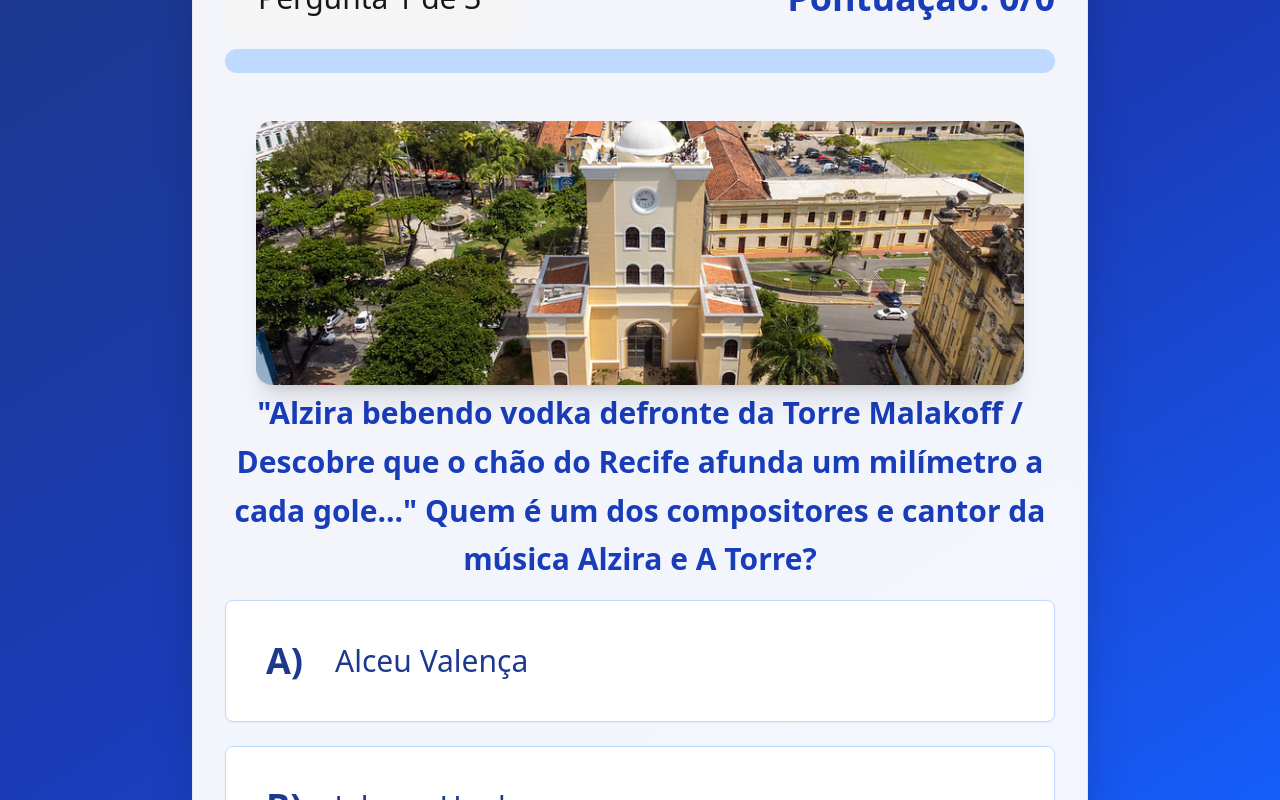
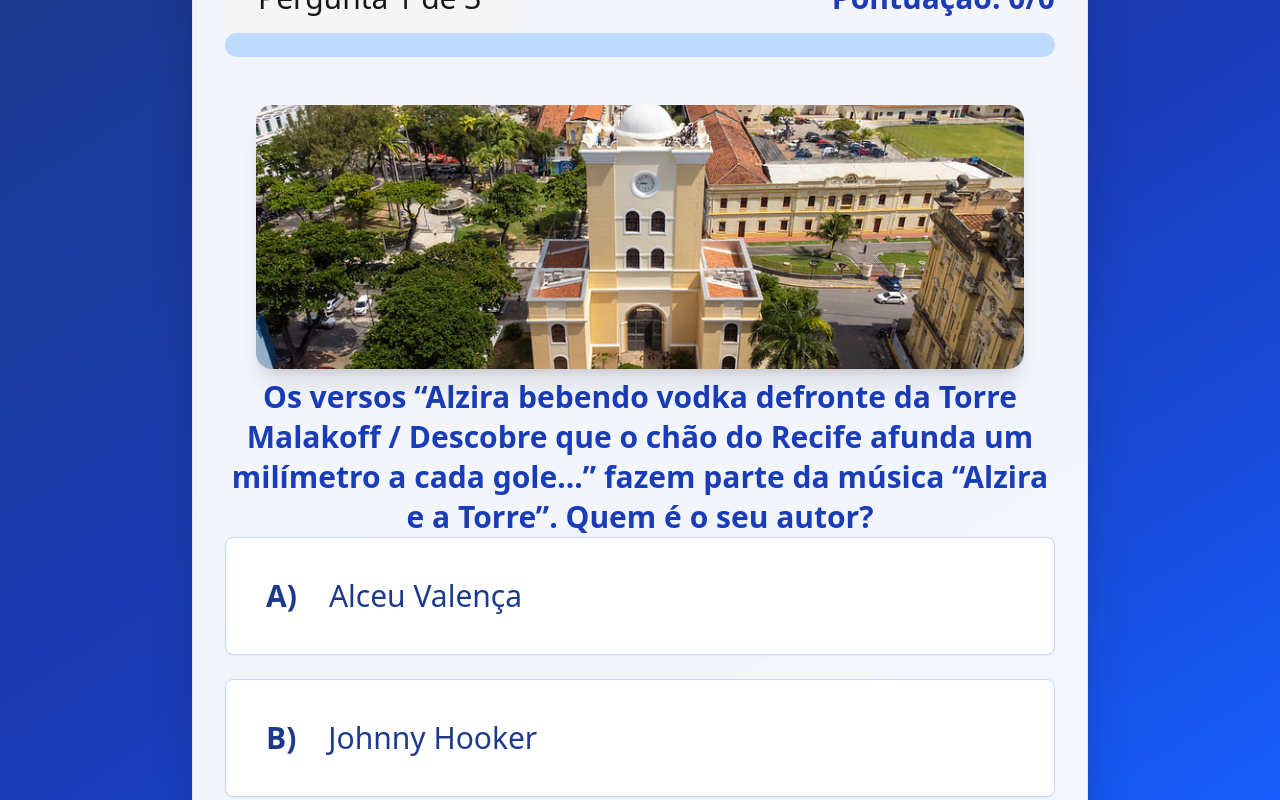
Before and after one commit to levidornelas/euvi-quiz, a Next.js app: page / in a window 1280 px wide. Both pictures are taken after a click on the button "Começar Quiz". Shown: the part 326-1126 px from the top of the page. Built offline with nearby package versions, Linux system fonts and the light colour scheme.

Commit message:
ajustes nas perguntas e melhorias na UI

```diff
--- a/src/app/data/questions.ts
+++ b/src/app/data/questions.ts
@@ -6,7 +6,7 @@ export const QUESTIONS: Question[] = [
     id: 1,
     image: '/oceania.jpg',
     question:
-      "O filme Aquarius narra a história de Clara, interpretada pela atriz Sonia Braga, que compra briga com uma construtora que quer demolir o prédio histórico em que ela mora. Em qual bairro fica localizado o Edf. Oceania, onde foi filmado o longa-metragem de Kleber Mendonça Filho?",
+      '“Aquarius” narra a história de uma mulher que enfrenta pressão de uma construtora para deixar o prédio em que vive. O filme de Kleber Mendonça Filho foi gravado no Edf. Oceania, localizado em qual bairro?',
     options: ["Boa Viagem", "Pina", "Candeias"],
     correct: 1,
     mediaAfter: '/aquarius.mp4'
@@ -23,7 +23,7 @@ export const QUESTIONS: Question[] = [
     id: 3,
     image: '/malakoff.jpg',
     question:
-      '"Alzira bebendo vodka defronte da Torre Malakoff / Descobre que o chão do Recife afunda um milímetro a cada gole..." Quem é um dos compositores e cantor da música Alzira e A Torre?',
+      'Os versos “Alzira bebendo vodka defronte da Torre Malakoff / Descobre que o chão do Recife afunda um milímetro a cada gole...” fazem parte da música “Alzira e a Torre”. Quem é o seu autor?',
     options: ["Alceu Valença", "Johnny Hooker", "Lenine"],
     correct: 2,
     mediaAfter: '/alzira.mp4'
@@ -49,14 +49,14 @@ export const QUESTIONS: Question[] = [
     id: 6,
     image: '/clarice.png',
     question:
-      "A escritora Clarice Lispector morou parte da sua infância no centro do Recife. Em frente ao qual praça do bairro da Boa Vista fica a casa em que a autora morou?",
+    'A escritora Clarice Lispector viveu parte da sua infância no centro do Recife. Em frente a qual praça do bairro da Boa Vista fica a casa em que a autora morou?',
     options: ["Praça Chora Menino", "Praça Maciel Pinheiro", "Praça de Casa Forte"],
     correct: 1,
   },
   {
     id: 7,
     question:
-      'Uma das músicas mais famosas de Alceu Valença fala de uma moça bonita em uma das praias do Recife. Em qual praia está "La Belle de Jour"?',
+      'Uma das músicas mais famosas de Alceu Valença fala de uma moça bonita em uma das praias do Recife. Em qual praia está “La Belle de Jour”?',
     options: ["Praia do Pina", "Praia de Brasília Teimosa", "Praia de Boa Viagem"],
     correct: 2,
     mediaAfter: '/alceu.mp4'
@@ -80,7 +80,7 @@ export const QUESTIONS: Question[] = [
   {
     id: 11,
     question:
-      "Símbolo do Manguebeat, o caranguejo está representado através de duas grandes esculturas criadas para homenagear o movimento idealizado por Chico Science. Onde elas estão localizadas?",
+   'Símbolo do Manguebeat, o caranguejo está representado por duas grandes esculturas criadas para homenagear o movimento idealizado por Chico Science. Onde elas estão localizadas?',
     options: [
       "Rua do Riachuelo e Praça do Derby",
       "Rua da Aurora e Cais da Alfândega",
--- a/src/app/page.tsx
+++ b/src/app/page.tsx
@@ -185,10 +185,10 @@ export default function RecifeQuiz() {
           }`}>
           <Card className="w-full max-w-4xl bg-white/95 backdrop-blur-sm shadow-2xl">
             <CardContent className="p-8 text-center">
-              <h1 className="text-8xl font-bold text-blue-800">Quiz Finalizado!</h1>
+              <h1 className="text-5xl font-bold text-blue-800">Quiz Finalizado!</h1>
               <div className="bg-blue-50 p-8 rounded-2xl">
-                <div className="text-9xl font-bold text-blue-800 mb-8">{score}/3</div>
-                <div className="text-4xl text-blue-800 font-semibold">
+                <div className="text-5xl font-bold text-blue-800 mb-8">{score}/3</div>
+                <div className="text-3xl text-blue-800 font-semibold">
                   <p className="">
                     {score === 3
                       ? "Parabéns! Tu é arretado e sabe tudo sobre o Recife!"
@@ -303,11 +303,11 @@ export default function RecifeQuiz() {
               </div>
             </div>
 
-            <div className="flex justify-between items-center mb-4">
+            <div className="flex justify-between items-center">
               <Badge variant="secondary" className="text-3xl px-8 py-4">
                 Pergunta {currentQuestionIndex + 1} de 3
               </Badge>
-              <div className="text-4xl font-bold text-blue-800">
+              <div className="text-3xl font-bold text-blue-800">
                 Pontuação: {score}/{currentQuestionIndex + (showResult ? 1 : 0)}
               </div>
             </div>
@@ -333,8 +333,8 @@ export default function RecifeQuiz() {
               </div>
             )}
 
-            <div className="mb-4">
-              <h2 className="text-3xl font-semibold text-blue-800 mt-1 leading-relaxed text-center">{currentQuestion.question}</h2>
+            <div>
+              <h2 className="text-3xl text-blue-800 font-semibold mt-2 leading-10 text-center">{currentQuestion.question}</h2>
             </div>
 
             <div className="grid gap-6 mb-4">
@@ -361,7 +361,7 @@ export default function RecifeQuiz() {
                     onClick={() => handleAnswerSelect(index)}
                     disabled={showResult}
                   >
-                    <span className="font-bold mr-6 text-4xl">{String.fromCharCode(65 + index)})</span>
+                    <span className="font-bold mr-6 text-3xl">{String.fromCharCode(65 + index)})</span>
                     <span className="flex-1">{option}</span>
                     {showResult && index === currentQuestion.correct && (
                       <CheckCircle className="ml-auto h-12 w-12 text-green-600" />
```
